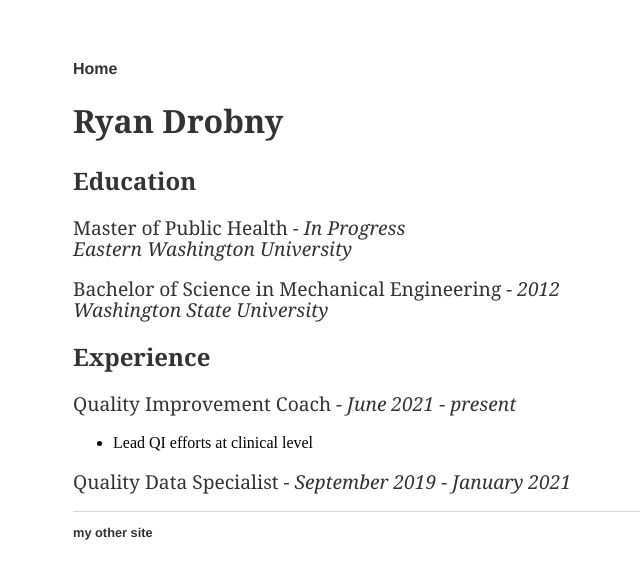
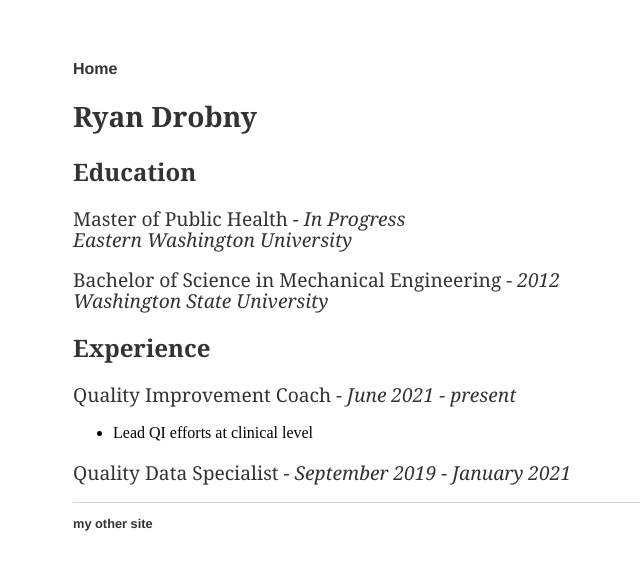
Before and after one commit to rjd712/rjd712.github.io, a Jekyll site: the page built from cv/index.html, in a window 1280 px wide. Shown: the top 579 px of the page, without its empty margins (247-887 px from the left). Built offline with Jekyll 4.4.1, drawn with Linux system fonts in a browser that asks for light colours.

Commit message:
Update main.css

```diff
--- a/css/main.css
+++ b/css/main.css
@@ -18,9 +18,10 @@
 }
 a:hover {
     text-decoration: underline;
+    color: #4D7AD5;
 }
 h1 {
-    font-size: 2.0em;
+    font-size: 1.75em;
     font-family:'Georgia', 'Arial', 'Sans-Serif';
     color: #333;
 }
```
